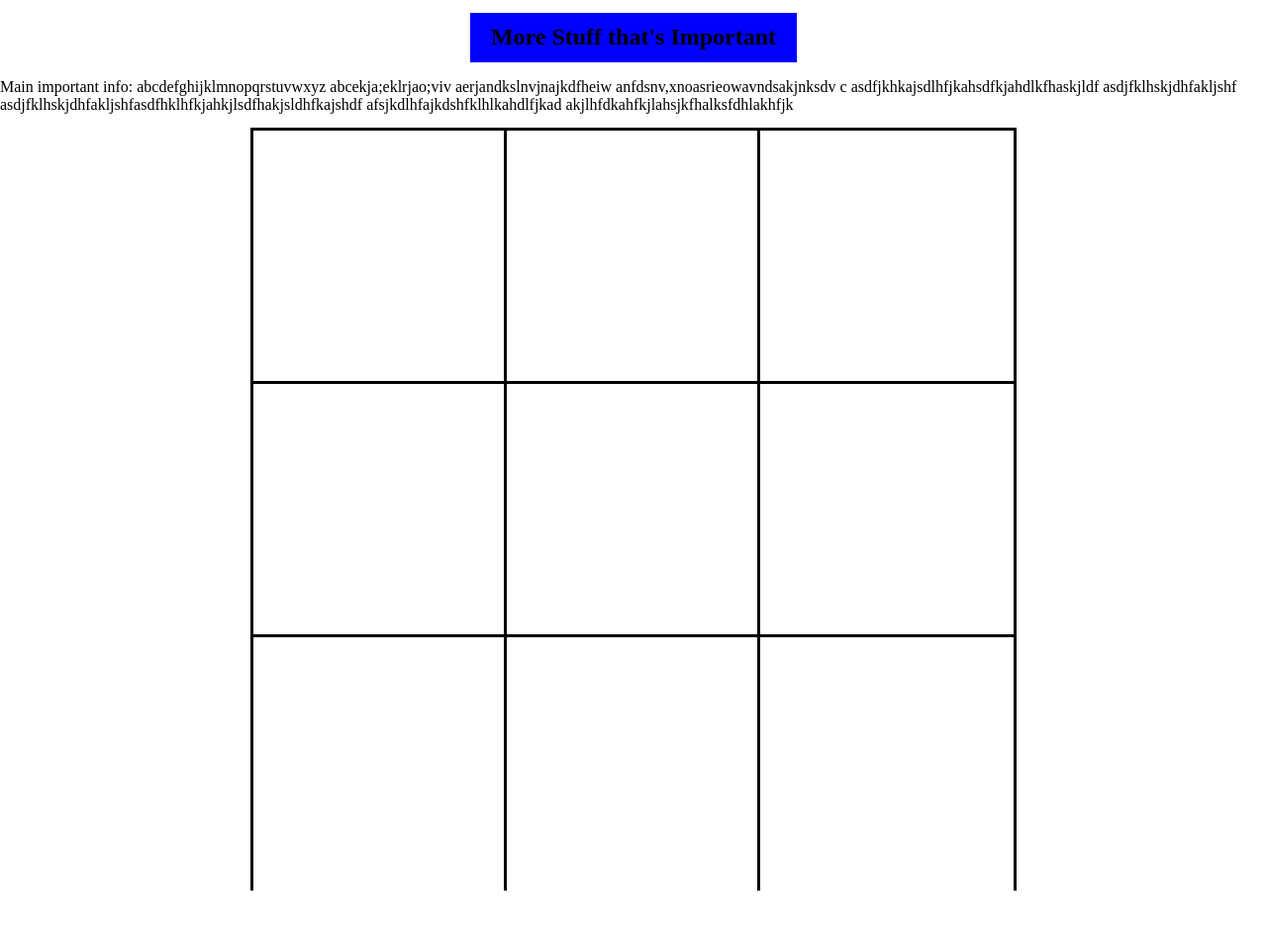
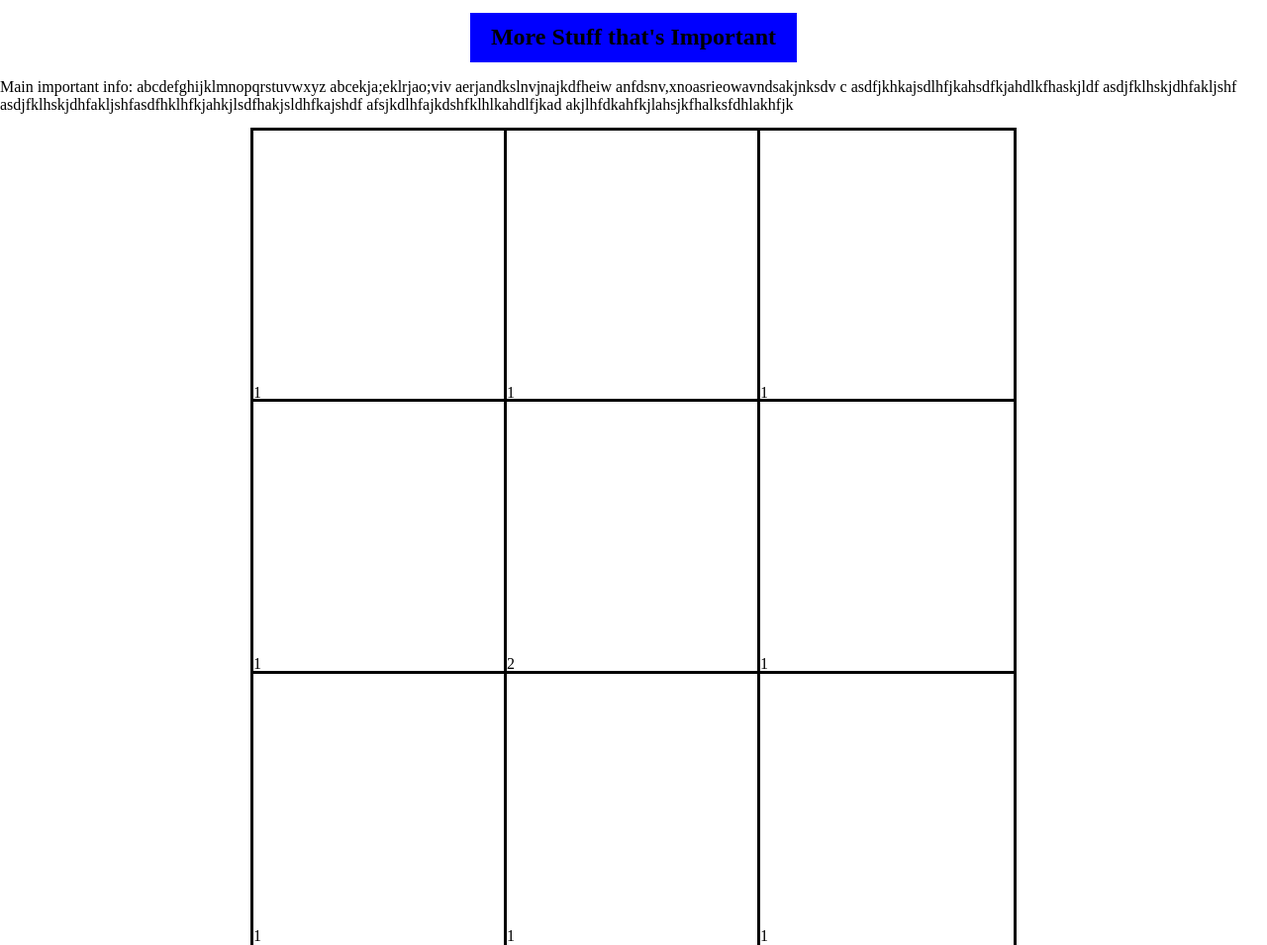
Before and after one commit to mahelkenn/javascript-practice, a plain HTML site: page index.html in a window 1280 px wide. Shown: the part 360-1315 px from the top of the page at 99% size. Before the commit the page ends 1260 px from the top, so only its background shows below. Drawn offline with Linux system fonts and the light colour scheme; a web font is replaced by a local one.

Commit message:
First level of JavaScript for coloring game

```diff
--- a/index.html
+++ b/index.html
@@ -41,15 +41,15 @@
 
     <section class="content-wrapper">
       <div class="coloring-game">
-        <div class="orange"></div>
-        <div class="orange"></div>
-        <div class="orange"></div>
-        <div class="orange"></div>
-        <div class="blue"></div>
-        <div class="orange"></div>
-        <div class="orange"></div>
-        <div class="orange"></div>
-        <div class="orange"></div>
+        <div class="orange">1</div>
+        <div class="orange">1</div>
+        <div class="orange">1</div>
+        <div class="orange">1</div>
+        <div class="blue">2</div>
+        <div class="orange">1</div>
+        <div class="orange">1</div>
+        <div class="orange">1</div>
+        <div class="orange">1</div>
       </div>
     </section>
 
--- a/js/main.js
+++ b/js/main.js
@@ -1,6 +1,5 @@
 
 const button = document.querySelector(".button");
-const h2 = document.querySelectorAll("h2");
 const dropdown = document.querySelector(".dropdown");
 
 
@@ -12,3 +11,18 @@ const menu = button.addEventListener("click", function () {
         dropdown.classList.add("hide");
     };
 });
+
+const orange = document.querySelectorAll(".orange");
+const blue = document.querySelectorAll(".blue");
+
+orange.forEach(function(o, index) {
+    o.addEventListener("click", function() {
+        o.style.background = "orange";
+    });
+});
+
+blue.forEach(function(b, index) {
+    b.addEventListener("click", function() {
+        b.style.background = "blue";
+    });
+});
```
